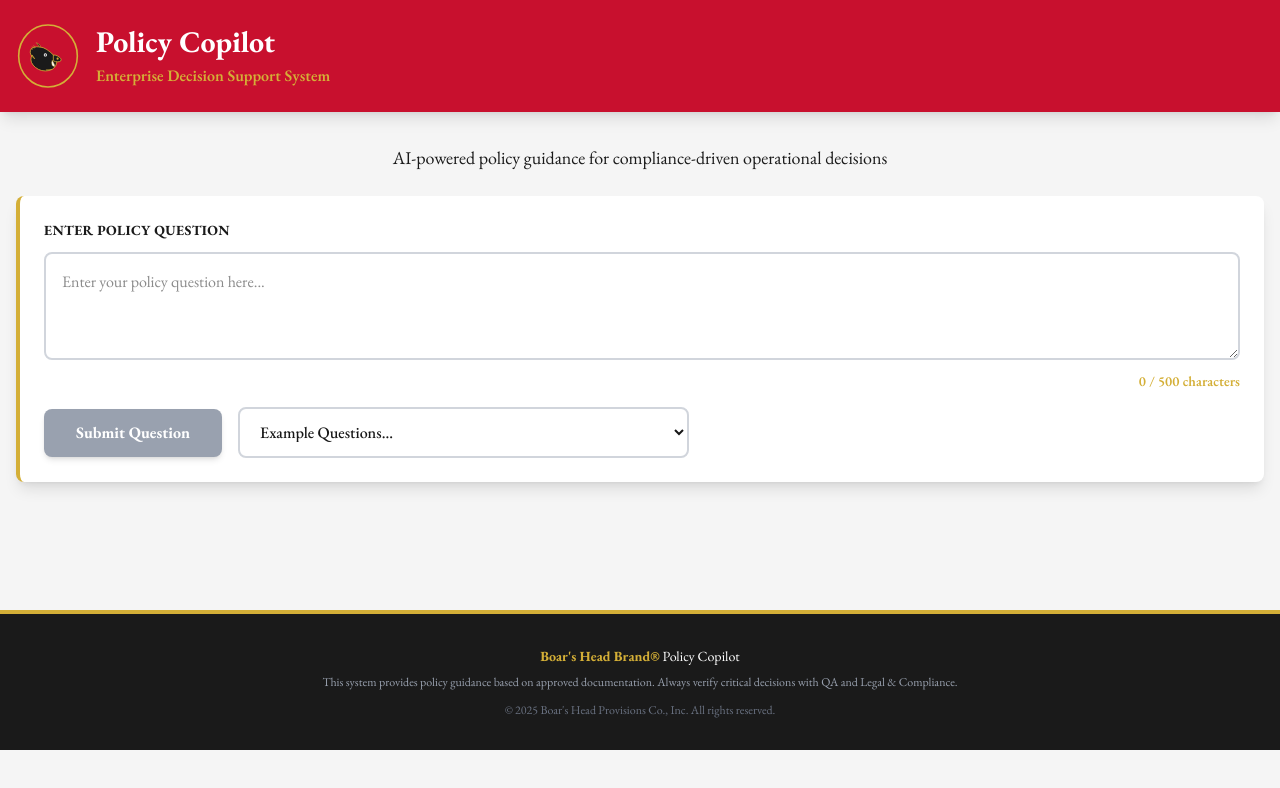
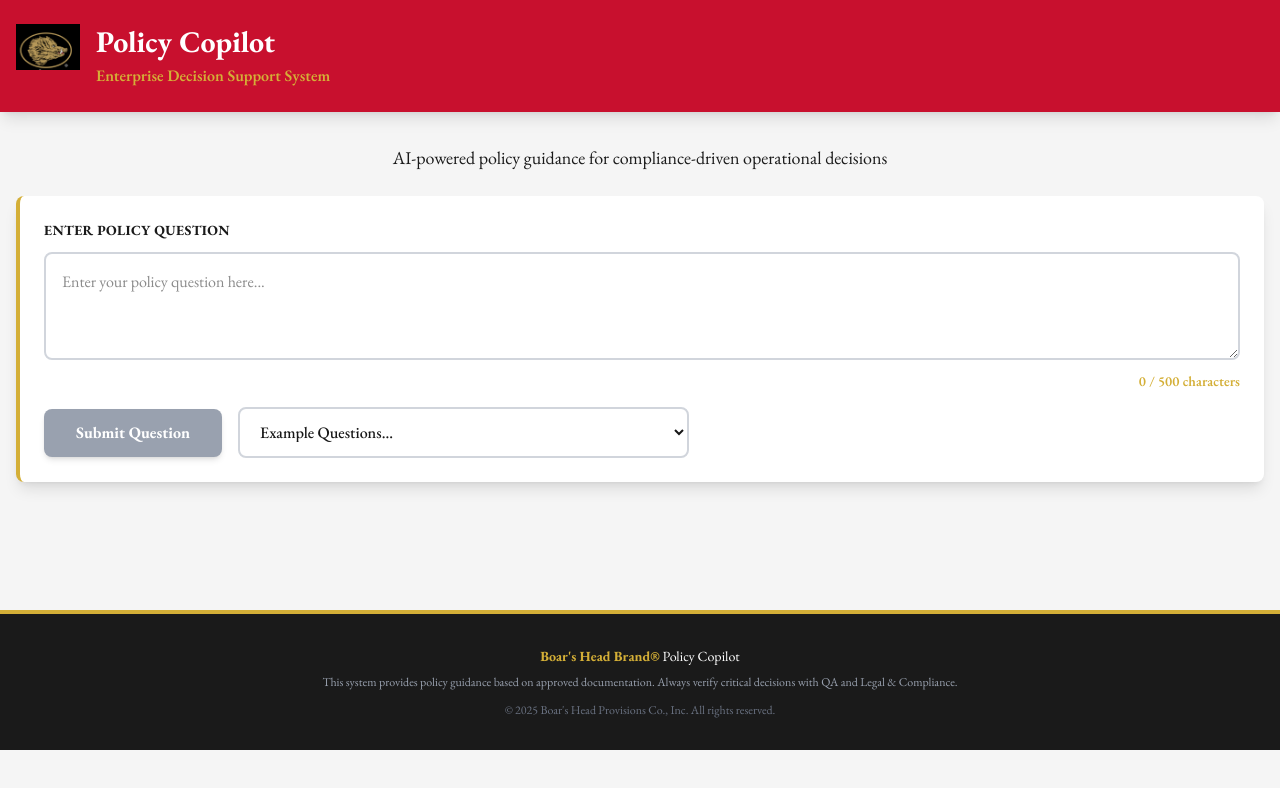
Before and after one commit to juanantoniogiraldo/policy-copilot, a Next.js app: page / in a window 1280 px wide. Shown: the top 788 px of the page. Built offline with nearby package versions, Linux system fonts and the light colour scheme.

Commit message:
Add official Boar's Head logo (actual PNG)
- Replaced SVG placeholder with real Boar's Head logo
- Updated code to reference boars-head-logo.png
- Logo displays properly in header

```diff
--- a/app/page.tsx
+++ b/app/page.tsx
@@ -49,7 +49,7 @@
             {/* Boar's Head Logo */}
             <div className="relative h-16 w-16">
               <Image
-                src="/boars-head-logo.svg"
+                src="/boars-head-logo.png"
                 alt="Boar's Head"
                 width={64}
                 height={64}
```
Also changed, not shown: public/boars-head-logo.png (added), public/boars-head-logo.svg (deleted).
